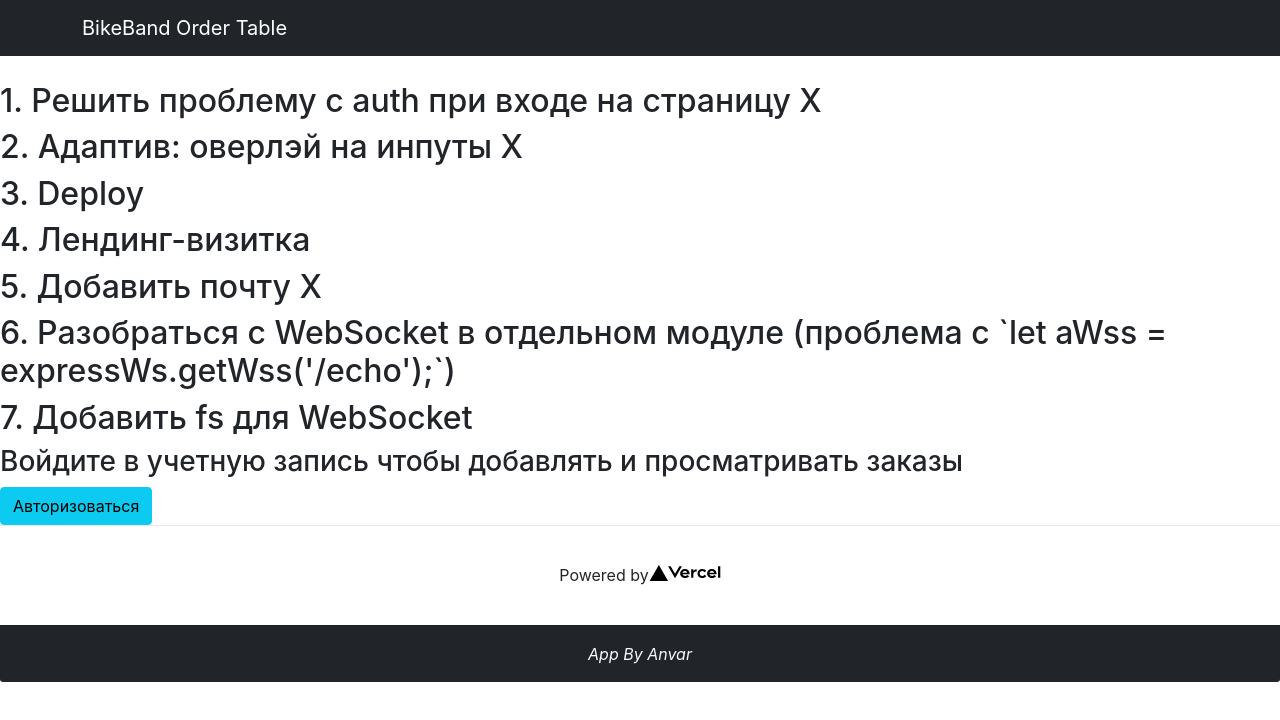
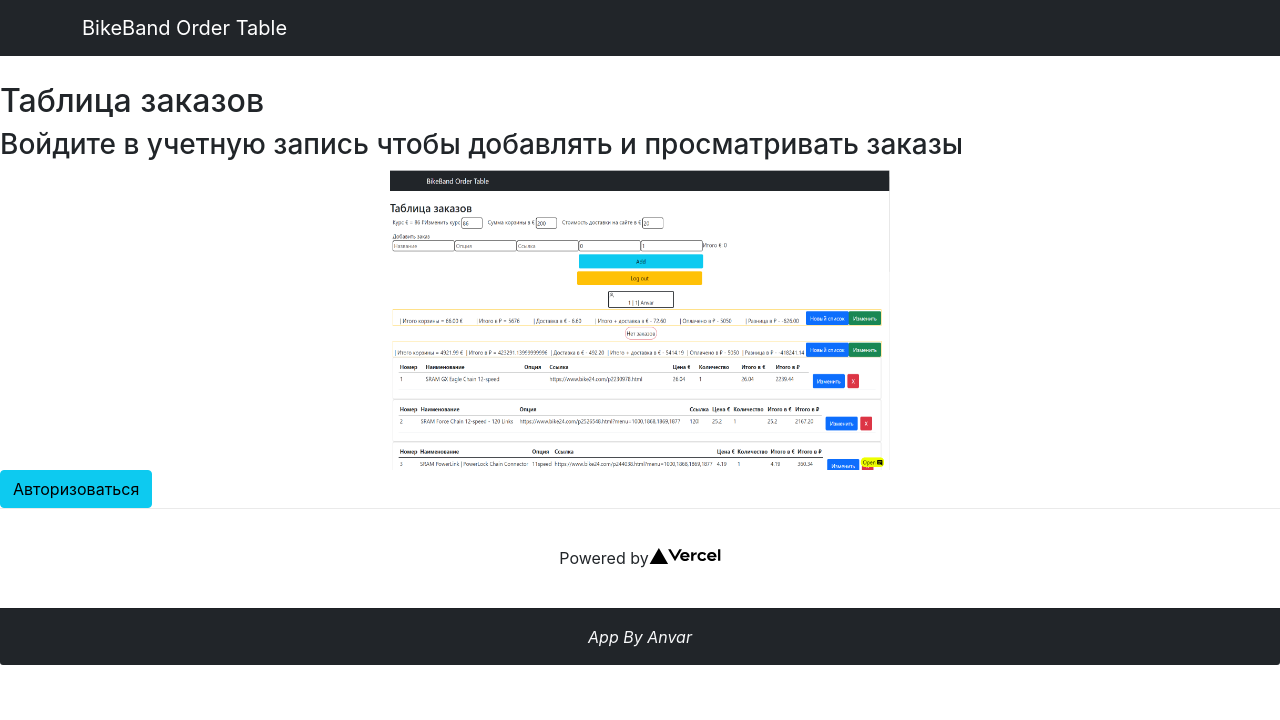
Before and after one commit to crecker05ru/fullstack-nextjs-sequelize-postgre-nodejs-auth-ordertable, a Next.js app in the folder client/: page / in a window 1280 px wide. Shown: the top 720 px of the page. Built offline with nearby package versions, Linux system fonts and the light colour scheme.

Commit message:
predeploy set

```diff
--- a/client/components/mainContainer.tsx
+++ b/client/components/mainContainer.tsx
@@ -6,6 +6,8 @@
 import Auth from "../pages/auth"
 import Link from 'next/link'
 import { useRouter } from 'next/router'
+import app_screen from '../public/app_screen.png'
+import Image from 'next/image'
 
 
 export default function MainContainer () {
@@ -35,13 +37,7 @@
     // }
     return (
         <>
-        <h2>1. Решить проблему с auth при входе на страницу X</h2>
-        <h2>2. Адаптив: оверлэй на инпуты X</h2>
-        <h2>3. Deploy</h2>
-        <h2>4. Лендинг-визитка</h2>
-        <h2>5. Добавить почту X</h2>
-        <h2>6. Разобраться с WebSocket в отдельном модуле (проблема с `let aWss = expressWs.getWss('/echo');`)</h2>
-        <h2>7. Добавить fs для WebSocket </h2>
+        <h2>Таблица заказов</h2>
 
         {/* <SocketIo/> */}
         {/* <Auth/> */}
@@ -61,6 +57,7 @@
 
                     </div>
                 : <div><h3>Войдите в учетную запись чтобы добавлять и просматривать заказы</h3>
+                    <div className="d-flex justify-content-center"><Image src={app_screen} alt="app screen" width={500} height={300}/></div>
                     {/* <Auth/> */}
                     <button className="btn btn-info" onClick={() => router.push('/auth')}>Авторизоваться</button>
                 </div>}
--- a/client/pages/index.tsx
+++ b/client/pages/index.tsx
@@ -31,8 +31,8 @@
     <div className={styles.container}>
 
       <Head>
-        <title>Create Next App</title>
-        <meta name="description" content="Generated by create next app" />
+        <title>Order table</title>
+        <meta name="order-table app" content="order-table app" />
         <link rel="icon" href="/favicon.ico" />
       </Head>
 
--- a/client/styles/globals.css
+++ b/client/styles/globals.css
@@ -40,3 +40,7 @@
 span:hover{
   cursor: pointer;
 }
+.app-image{
+  height: 200px;
+  width: 300px;
+}
```
Also changed, not shown: client/public/app_screen.png (added), 1 other file (tests, documents, lock files or other folders).
